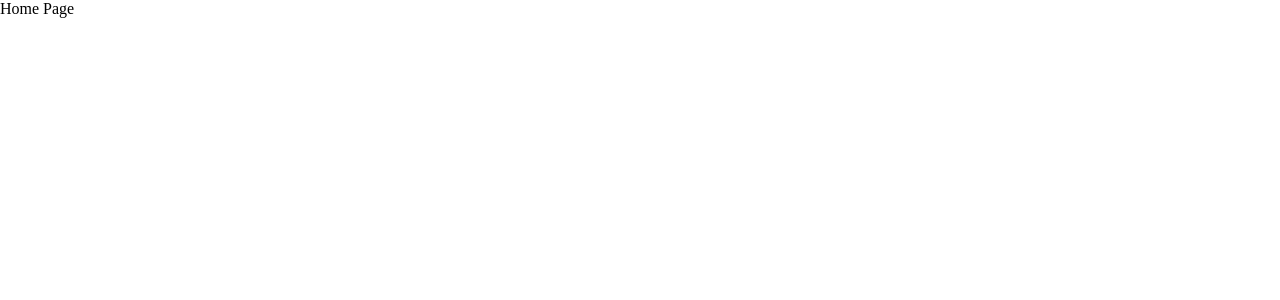
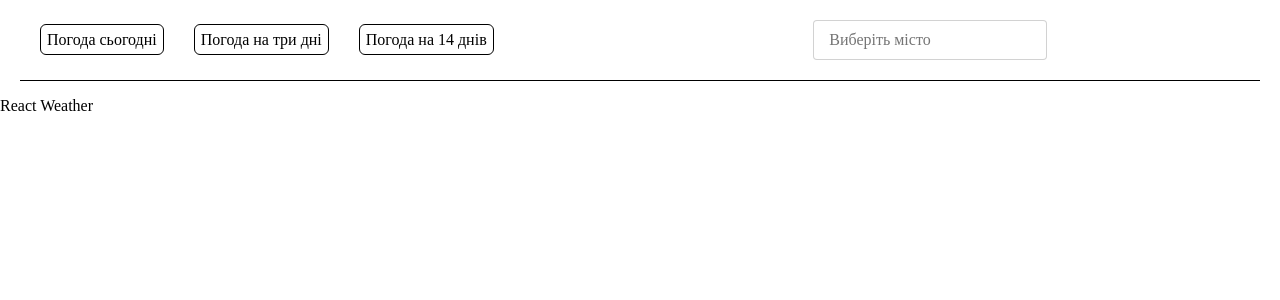
Before and after one commit to RomanPalna/weather-react, a React (Create React App) app: page / in a window 1280 px wide. Shown: the top 300 px of the page. Built offline with nearby package versions, Linux system fonts and the light colour scheme.

Commit message:
Realized header - Navigation

```diff
--- a/src/App.js
+++ b/src/App.js
@@ -3,15 +3,19 @@ import Home from "./components/Home/Home";
 import ThreeDays from "./components/Weather/WeatherComponents/ThreeDays/ThreeDays";
 import Today from "./components/Weather/WeatherComponents/Today/Today";
 import TwoWeeks from "./components/Weather/WeatherComponents/TwoWeeks/TwoWeeks";
+import WeatherNav from "./components/Weather/WeatherNav";
 
 function App() {
   return (
+    <>
+      <WeatherNav />
       <Routes>
         <Route exact path="/" element={<Home />} />
         <Route path="today" element={<Today />} />
         <Route path="three-days" element={<ThreeDays />} />
         <Route path="two-weeks" element={<TwoWeeks />} />
       </Routes>
+    </>
   );
 }
 
--- a/src/components/Home/Home.js
+++ b/src/components/Home/Home.js
@@ -1,3 +1,7 @@
 export default function Home() {
-  return <div>Home Page</div>;
+  return (
+    <div>
+      <p>React Weather</p>
+    </div>
+  );
 }
--- /dev/null
+++ b/src/components/Weather/WeatherComponents/SearchInput/Search.module.css
@@ -0,0 +1,22 @@
+.search {
+    margin: 0 auto;
+}
+
+.input {
+    border: 1px solid rgba(33, 33, 33, 0.2);
+    box-sizing: border-box;
+    border-radius: 4px;
+    margin: 0 40px 0 10px;
+    padding: 12px 15px;
+    max-width: 448px;
+    width: 83%;
+    height: 40px;
+    outline-style: none;
+    transition: border 250ms cubic-bezier(0.075, 0.82, 0.165, 1),
+    transform 250ms cubic-bezier(0.075, 0.82, 0.165, 1);
+    }
+
+.input:focus,
+.input:not(:placeholder-shown) {
+        border: 1px solid blue;
+    }
--- /dev/null
+++ b/src/components/Weather/WeatherComponents/SearchInput/SearchInput.js
@@ -0,0 +1,23 @@
+import { useState } from "react";
+import styles from "./Search.module.css";
+
+export default function SearchInput() {
+  const [search, setSearch] = useState("");
+
+  const handleChange = (e) => {
+    setSearch(e.currentTarget.value);
+  };
+
+  return (
+    <div className={styles.search}>
+      <input
+        placeholder="Виберіть місто"
+        className={styles.input}
+        type="text"
+        value={search}
+        name="search"
+        onChange={handleChange}
+      />
+    </div>
+  );
+}
--- a/src/components/Weather/WeatherNav.js
+++ b/src/components/Weather/WeatherNav.js
@@ -1,3 +1,37 @@
+import { NavLink } from "react-router-dom";
+import SearchInput from "./WeatherComponents/SearchInput/SearchInput";
+import styles from "./WeatherNav.module.css";
+
 export default function Weather() {
-  return <></>;
+  return (
+    <div className={styles.weatherNav}>
+      <SearchInput />
+      <div className={styles.nav}>
+        <NavLink
+          className={({ isActive }) =>
+            isActive ? styles.active : styles.inactive
+          }
+          to="today"
+        >
+          Погода сьогодні
+        </NavLink>
+        <NavLink
+          className={({ isActive }) =>
+            isActive ? styles.active : styles.inactive
+          }
+          to="three-days"
+        >
+          Погода на три дні
+        </NavLink>
+        <NavLink
+          className={({ isActive }) =>
+            isActive ? styles.active : styles.inactive
+          }
+          to="two-weeks"
+        >
+          Погода на 14 днів
+        </NavLink>
+      </div>
+    </div>
+  );
 }
--- /dev/null
+++ b/src/components/Weather/WeatherNav.module.css
@@ -0,0 +1,59 @@
+.weatherNav {
+    max-width: 1200px;
+        width: 100%;
+        margin: 0px auto;
+        padding: 20px;
+
+        border-bottom: 1px solid black;
+        display: flex;
+        flex-direction: row-reverse;
+    align-items: center
+}
+
+
+
+.nav {
+   text-align: left;
+   margin-right: auto;
+}
+
+.inactive {
+    text-decoration: none;
+    color: black;
+    border: 1px solid black;
+    padding: 6px;
+    border-radius: 6px;
+    width: 150px;
+    text-align: center;
+}
+
+.inactive:not(:last-child),
+.active:not(:last-child) {
+    margin-right: 30px;
+}
+
+.active {
+    text-decoration: none;
+    background-color: rgb(10, 10, 9);
+    color: aliceblue;
+    border: 1px solid black;
+    padding: 6px;
+    border-radius: 6px;
+    width: 150px;
+    text-align: center;
+}
+
+@media screen and (max-width: 768px) {
+
+    .nav {
+        display: flex;
+        flex-direction: column;
+        align-items: center;
+        margin: 0 auto;
+    }
+        .inactive:not(:last-child),
+        .active:not(:last-child) {
+            margin-right: 0px;
+            margin-bottom: 10px;
+        }
+}
```
Lines whose indentation alone changed are shown as unchanged.
